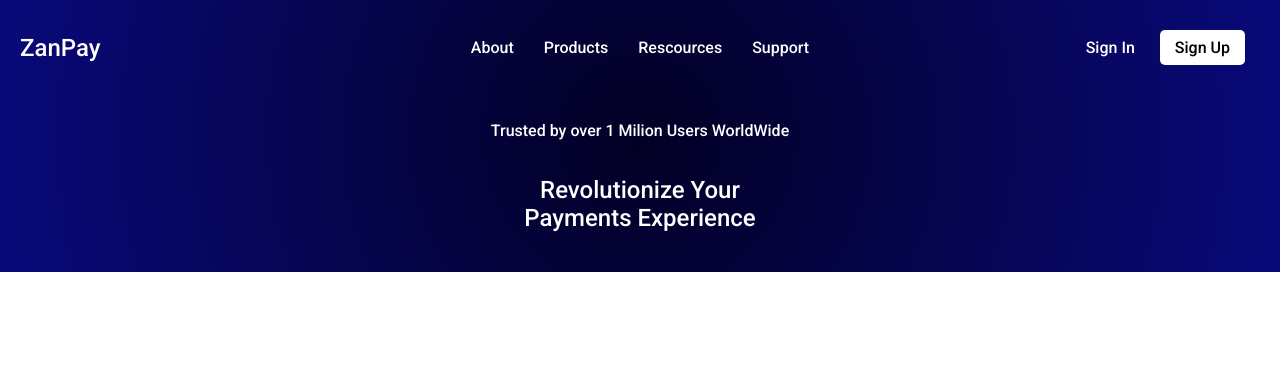
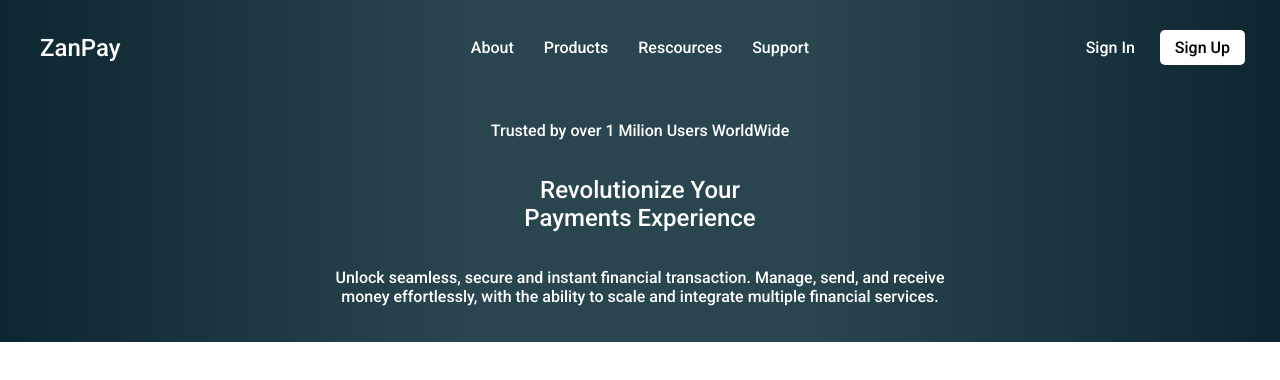
Before and after one commit to Elgabor/LandingPage-CSS, a website: page index.html in a window 1280 px wide. Drawn offline with Linux system fonts and the light colour scheme.

Commit message:
structure html

```diff
--- a/index.html
+++ b/index.html
@@ -26,9 +26,14 @@
             </div>
         </nav>
         <main>
-            <div><p>Trusted by over 1 Milion Users WorldWide</p></div>
+            <div>
+                <p>Trusted by over 1 Milion Users WorldWide</p>
+            </div>
             <h1>Revolutionize Your <br> Payments Experience</h1>
-            <h2></h2>
+            <p>
+                Unlock seamless, secure and instant financial transaction. Manage, send, and receive <br>
+                money effortlessly, with the ability to scale and integrate multiple financial services.
+            </p>
         </main>
         <section id="bottom">
             <div></div>
--- a/style.scss
+++ b/style.scss
@@ -18,8 +18,7 @@ body {
 }
 
 #hero_section {
-    background: rgb(2,0,36);
-    background: radial-gradient(circle, rgba(2,0,36,1) 0%, rgba(9,9,121,1) 98%);
+    background-image: linear-gradient(to right, #0b272f, #132e37, #1a363e, #223e46, #29464e, #29464e, #29464e, #29464e, #213e46, #1a363e, #132e37, #0b262f);
     background-size: cover;
     align-items: center;
     padding: 20px 0;
@@ -43,7 +42,7 @@ nav {
 }
 
 h2 {
-    margin: 0;
+    margin: 0 20px;
     font-size: 1.5rem;
     font-weight: normal;
 }
@@ -96,5 +95,6 @@ main{
 
     >div{
         margin-top: 10px;
+        border-radius: 50%;
     }
 }
```
Also changed, not shown: style.css, 1 other file.
